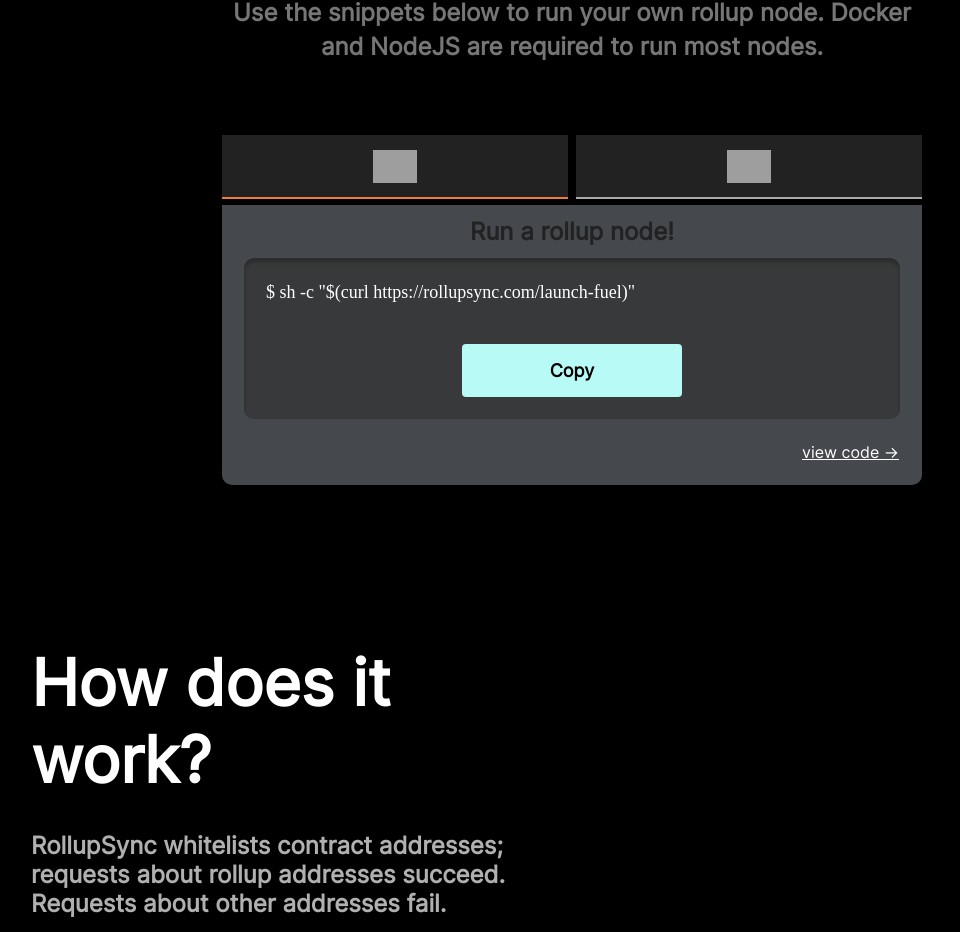
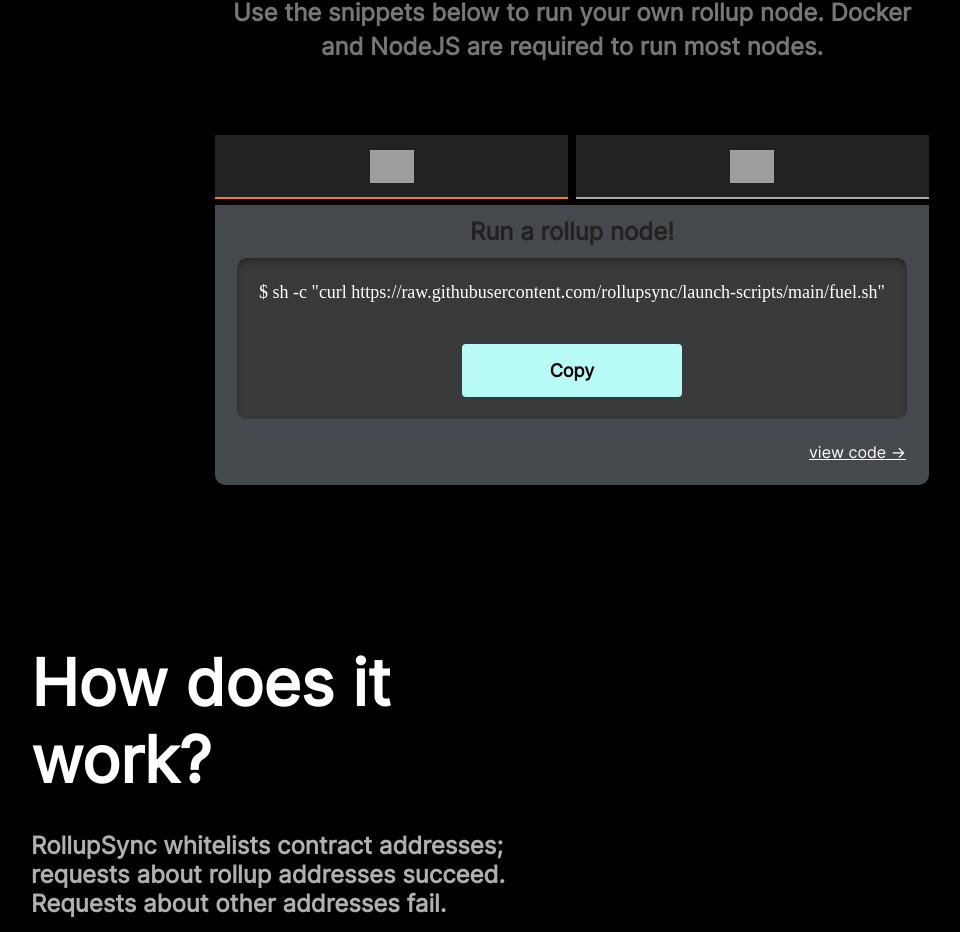
Before and after one commit to rollupsync/website, a Vue app: page / in a window 1280 px wide. Shown: the part 1111-2043 px from the top of the page, without its empty margins (68-1028 px from the left). Built offline with nearby package versions, Linux system fonts and the light colour scheme; grey boxes are pictures that could not be loaded.

Commit message:
fix: update command

```diff
--- a/src/Home.vue
+++ b/src/Home.vue
@@ -26,10 +26,7 @@
       <div class="info-description">
         Use the snippets below to run your own rollup node. Docker and NodeJS are required to run most nodes.
       </div>
-      <SnippetTabs :tabs="[
-        { image: 'https://docs.fuel.sh/logo.4b97a9a3.svg' },
-        { image: 'https://docs.fuel.sh/logo.4b97a9a3.svg' },
-      ]" />
+      <SnippetTabs :tabs="codeTabs" />
       <div style="height: 60px;" spacer />
       <div class="detail">
         <div class="title-text-top">
@@ -109,6 +106,19 @@
   visibleIndex = 0
   titleMessage = this.messages[this.visibleIndex]
   timer = null
+
+  codeTabs = [
+    {
+      image: 'https://docs.fuel.sh/logo.4b97a9a3.svg',
+      command: 'sh -c "curl https://raw.githubusercontent.com/rollupsync/launch-scripts/main/fuel.sh"',
+      link: 'https://github.com/rollupsync/launch-scripts/blob/main/fuel.sh',
+    },
+    {
+      image: 'https://docs.fuel.sh/logo.4b97a9a3.svg',
+      command: 'sh -c "curl https://raw.githubusercontent.com/rollupsync/launch-scripts/main/fuel.sh"',
+      link: 'https://github.com/rollupsync/launch-scripts/blob/main/fuel.sh',
+    }
+  ]
 
   mounted() {
     setTimeout(() => {
--- a/src/components/SnippetTabs.vue
+++ b/src/components/SnippetTabs.vue
@@ -27,7 +27,7 @@
       </div>
       <div class="code-container">
         <div>
-          <span style="user-select: none">$ </span>sh -c "$(curl https://rollupsync.com/launch-fuel)"
+          <span style="user-select: none">$ </span>{{ tabs[activeIndex].command }}
         </div>
         <div class="copy-button">
           <div class="copy-button-text">
@@ -35,7 +35,7 @@
           </div>
         </div>
       </div>
-      <div class="view-code-button">
+      <div v-on:click="() => viewCode(tabs[activeIndex].link)" class="view-code-button">
         view code →
       </div>
     </div>
@@ -52,6 +52,10 @@
 })
 export default class SnippetTabs extends Vue {
   activeIndex = 0
+
+  viewCode(link) {
+    window.open(link, '_blank')
+  }
 }
 </script>
 <style scoped>
```
